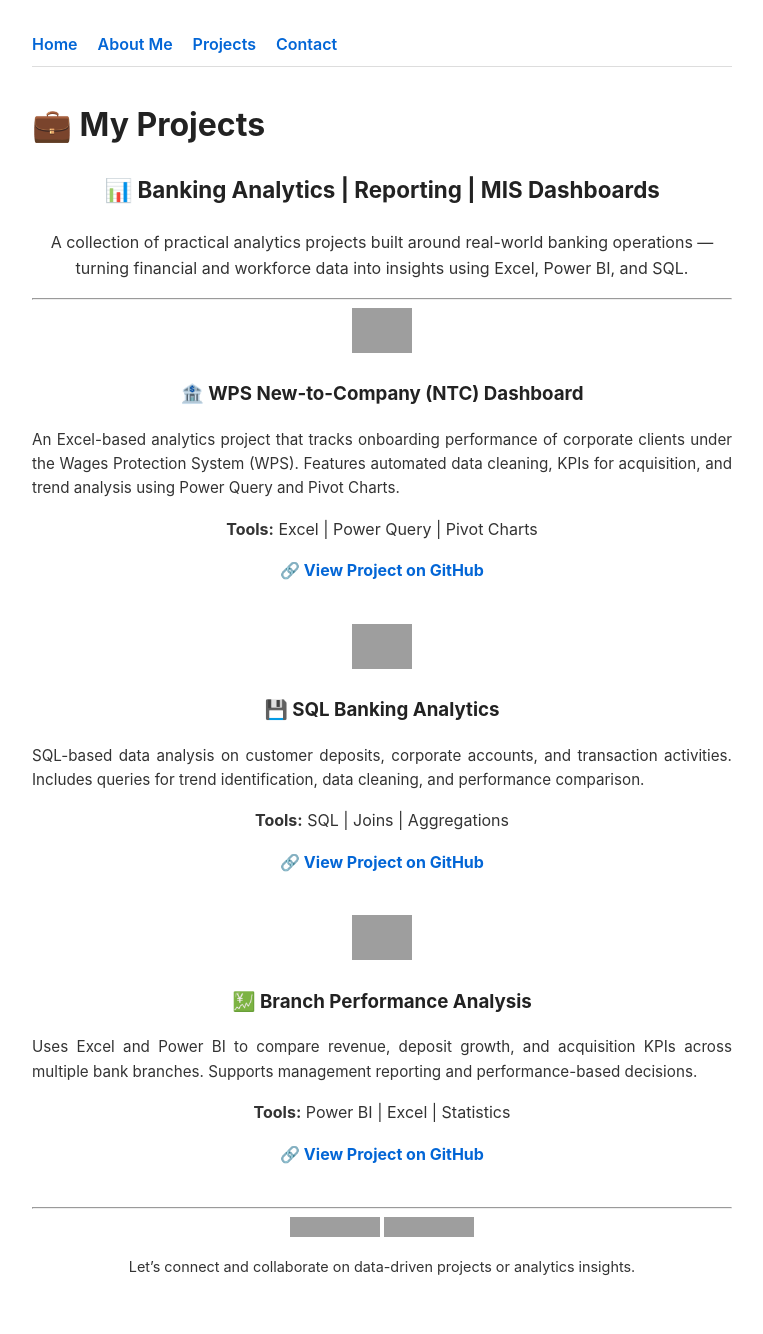
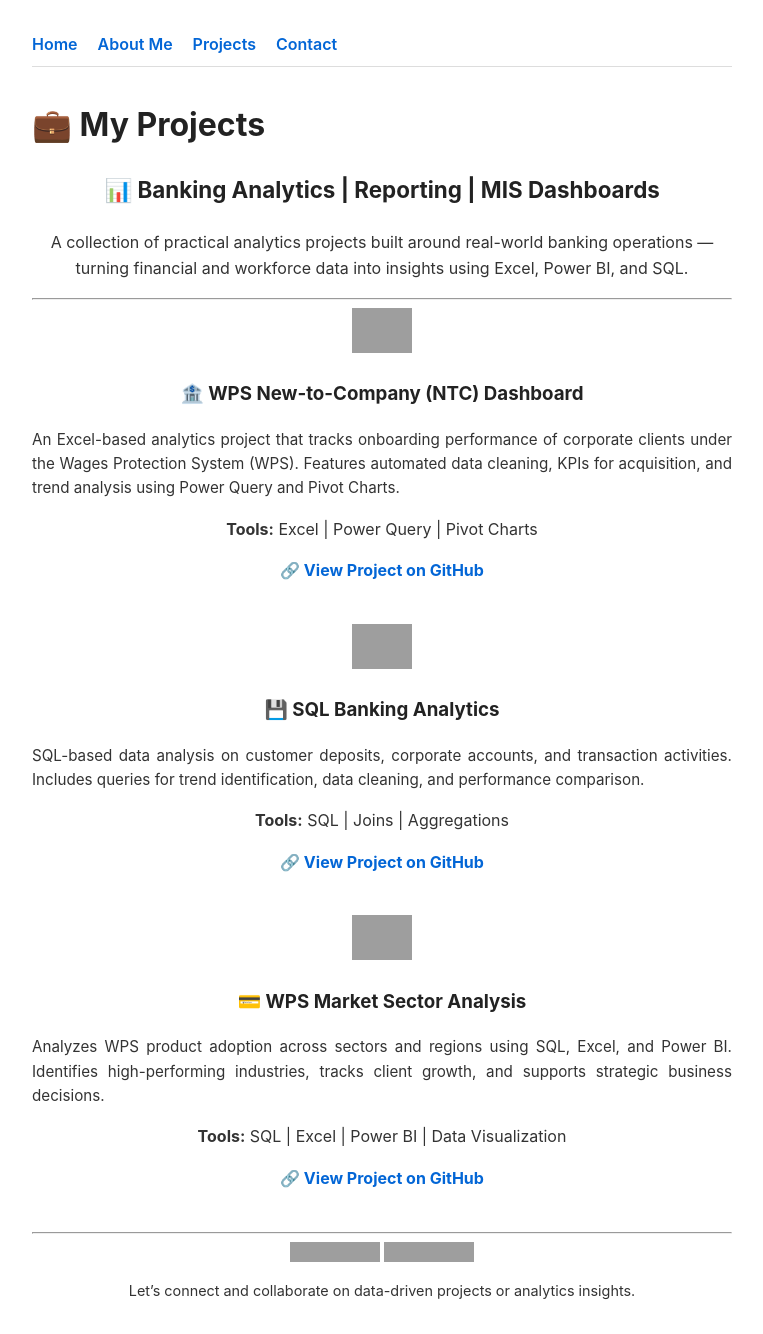
Before and after one commit to humairatalhakhan/humairatalhakhan, a Jekyll site: the page built from projects.md, in a window 1280 px wide, cut to the strip 0-1334 px from the top of the page. Shown: the whole strip, without its empty margins (258-1021 px from the left). Built offline with Jekyll 4.4.1, drawn with Linux system fonts in a browser that asks for light colours; our own code applies the rules of GitHub Pages for plain Markdown files; before the commit the page ends 1310 px from its top, so only the background shows below that; grey boxes are pictures that could not be loaded.

Commit message:
Update projects.md

```diff
--- a/projects.md
+++ b/projects.md
@@ -54,18 +54,18 @@ SQL-based data analysis on customer deposits, corporate accounts, and transactio
 <!-- Branch Performance -->
 <div align="center" style="margin-bottom:40px;">
 
-<a href="https://github.com/humairatalhakhan/Bank-Branch-Performance-Analysis" target="_blank">
-  <img src="https://img.icons8.com/color/96/line-chart.png" width="60" alt="Analytics Icon">
+<a href="https://github.com/humairatalib/WPS-Market-Sector-Analysis" target="_blank">
+  <img src="https://img.icons8.com/color/96/bar-chart.png" width="60" alt="Analytics Icon">
 </a>
 
-<h3>💹 Branch Performance Analysis</h3>
+<h3>💳 WPS Market Sector Analysis</h3>
 <p style="text-align:justify; max-width:700px; font-size:0.95rem;">
-Uses Excel and Power BI to compare revenue, deposit growth, and acquisition KPIs across multiple bank branches. Supports management reporting and performance-based decisions.
+Analyzes WPS product adoption across sectors and regions using SQL, Excel, and Power BI. Identifies high-performing industries, tracks client growth, and supports strategic business decisions.
 </p>
-<p><b>Tools:</b> Power BI | Excel | Statistics</p>
+<p><b>Tools:</b> SQL | Excel | Power BI | Data Visualization</p>
 
 <p>
-  <a href="https://github.com/humairatalhakhan/Branch-Performance-Analysis" target="_blank" style="text-decoration:none; font-weight:bold;">
+  <a href="https://github.com/humairatalhakhan/wps-market-sector-analysis/tree/main" style="text-decoration:none; font-weight:bold;">
     🔗 View Project on GitHub
   </a>
 </p>
```
